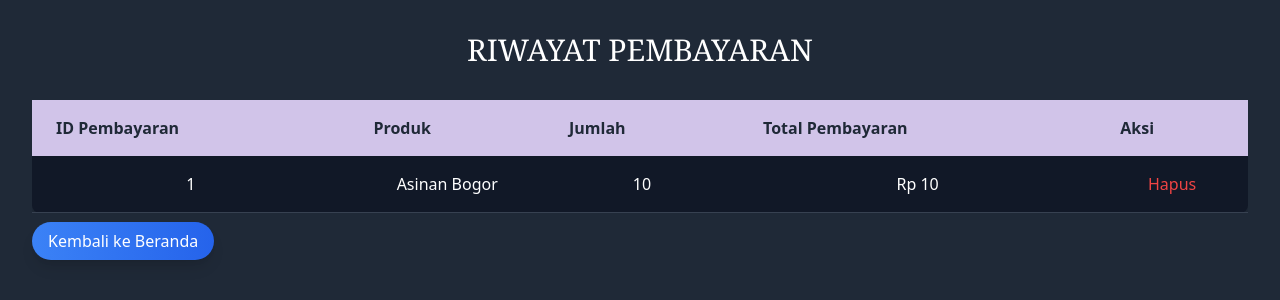
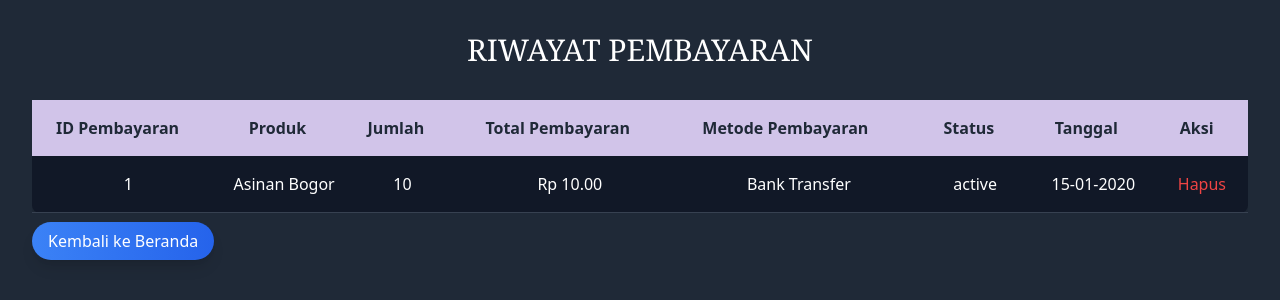
Before and after one commit to has-bogor/has-bogor, a Django app: page /pembayaran/history/ in a window 1280 px wide. Shown: the top 300 px of the page. Run offline with Django 5.2, Linux system fonts and the light colour scheme; data comes from the database, SQL or seed files in the repository; tables that the repository leaves empty hold one stand-in row (values such as "Sample post"); some libraries are stand-ins or nearby versions.

Commit message:
alhamdulillah letsgoooo

```diff
--- a/pembayaran/forms.py
+++ b/pembayaran/forms.py
@@ -5,3 +5,8 @@
     class Meta:
         model = Pembayaran
         fields = ['amount', 'payment_method', 'product', 'total_payment']
+        widgets = {
+            'amount': forms.NumberInput(attrs={'placeholder': 'Masukkan Jumlah'}),
+            'payment_method': forms.Select(attrs={'class': 'form-select'}),
+            'status': forms.TextInput(attrs={'readonly': 'readonly', 'class': 'form-input'}),
+        }
--- a/pembayaran/models.py
+++ b/pembayaran/models.py
@@ -1,9 +1,10 @@
+# pembayaran/models.py
 from django.db import models
 from penyimpanan.models import Katalog
 
 class Pembayaran(models.Model):
     id = models.AutoField(primary_key=True)
-    product = models.ForeignKey(Katalog, on_delete=models.CASCADE)  # Mengaitkan produk
+    product = models.ForeignKey(Katalog, on_delete=models.CASCADE)
     status = models.CharField(max_length=20, default='Success')
     created_at = models.DateTimeField(auto_now_add=True)
 
@@ -11,15 +12,14 @@
         ('bank_transfer', 'Bank Transfer'),
         ('credit_card', 'Credit Card'),
         ('e_wallet', 'E-Wallet'),
-        ('ovo', 'OVO'),               # Tambahkan pilihan baru sesuai form
-        ('gopay', 'GoPay'),           # Tambahkan pilihan baru sesuai form
-        ('dana', 'Dana'),             # Tambahkan pilihan baru sesuai form
-        ('linkaja', 'LinkAja'),       # Tambahkan pilihan baru sesuai form
+        ('ovo', 'OVO'),
+        ('gopay', 'GoPay'),
+        ('dana', 'Dana'),
+        ('linkaja', 'LinkAja'),
     ]
-
     payment_method = models.CharField(max_length=50, choices=PAYMENT_METHOD_CHOICES, default='bank_transfer')
-    amount = models.IntegerField()               # Jumlah produk yang dibeli
-    total_payment = models.IntegerField()        # Total pembayaran (jumlah x harga)
+    amount = models.IntegerField()
+    total_payment = models.IntegerField()
 
     def __str__(self):
         return f"Pembayaran untuk {self.product.nama} - Jumlah: {self.amount} ({self.status})"
--- a/pembayaran/templates/pembayaran/payment_history.html
+++ b/pembayaran/templates/pembayaran/payment_history.html
@@ -17,6 +17,9 @@
                     <th class="py-4 px-6 text-left text-gray-800">Produk</th>
                     <th class="py-4 px-6 text-left text-gray-800">Jumlah</th>
                     <th class="py-4 px-6 text-left text-gray-800">Total Pembayaran</th>
+                    <th class="py-4 px-6 text-left text-gray-800">Metode Pembayaran</th>
+                    <th class="py-4 px-6 text-left text-gray-800">Status</th>
+                    <th class="py-4 px-6 text-left text-gray-800">Tanggal</th>
                     <th class="py-4 px-6 text-left text-gray-800">Aksi</th>
                 </tr>
             </thead>
@@ -26,22 +29,24 @@
                         <td class="py-4 text-center text-white">{{ payment.id }}</td>
                         <td class="py-4 text-center text-white">{{ payment.product }}</td>
                         <td class="py-4 text-center text-white">{{ payment.amount }}</td>
-                        <td class="py-4 text-center text-white">Rp {{ payment.total_payment }}</td> <!-- Pastikan format jumlah dua desimal -->
+                        <td class="py-4 text-center text-white">Rp {{ payment.total_payment|floatformat:2 }}</td>
+                        <td class="py-4 text-center text-white">{{ payment.get_payment_method_display }}</td>
+                        <td class="py-4 text-center text-white">{{ payment.status }}</td>
+                        <td class="py-4 text-center text-white">{{ payment.created_at|date:"d-m-Y" }}</td>
                         <td class="py-4 text-center">
                             <a href="{% url 'pembayaran:delete_payment' payment.id %}" class="text-red-500 hover:underline">Hapus</a>
                         </td>
                     </tr>
                 {% empty %}
                     <tr>
-                        <td colspan="5" class="py-4 text-center text-white">Tidak ada pembayaran yang ditemukan.</td>
+                        <td colspan="8" class="py-4 text-center text-white">Tidak ada pembayaran yang ditemukan.</td>
                     </tr>
                 {% endfor %}
             </tbody>
         </table>
     </div>
-        <a href="{% url 'authentication:home' %}" class="bg-gradient-to-r from-blue-500 to-blue-600 text-white py-2 px-4 rounded-full shadow-lg transition-all hover:bg-gradient-to-l hover:from-blue-600 hover:to-blue-700">
-            Kembali ke Beranda
-        </a>
-    </div>
+    <a href="{% url 'authentication:home' %}" class="bg-gradient-to-r from-blue-500 to-blue-600 text-white py-2 px-4 rounded-full shadow-lg transition-all hover:bg-gradient-to-l hover:from-blue-600 hover:to-blue-700">
+        Kembali ke Beranda
+    </a>
 </body>
 </html>
--- a/pembayaran/views.py
+++ b/pembayaran/views.py
@@ -1,3 +1,4 @@
+# pembayaran/views.py
 from django.shortcuts import render, redirect, get_object_or_404
 from .models import Pembayaran
 from penyimpanan.models import Katalog
@@ -10,24 +11,30 @@
     if request.method == 'POST':
         form = PaymentForm(request.POST)
         if form.is_valid():
+            # Buat instance pembayaran tanpa menyimpan ke database terlebih dahulu
             payment = form.save(commit=False)
-            payment.total_amount = form.cleaned_data['amount']
-            payment.save()
+            # Hitung total_payment sebagai jumlah x harga produk
+            payment.total_payment = form.cleaned_data['amount'] * form.cleaned_data['product'].harga
+            payment.save()  # Simpan pembayaran
+
             print(f"Payment created with ID: {payment.id}")
+            messages.success(request, 'Pembayaran berhasil dibuat.')
 
-            request.session['product_id'] = payment.product.id
-            request.session['amount'] = float(payment.total_amount)
+            # Bersihkan sesi setelah pembuatan
+            request.session.pop('product_id', None)
+            request.session.pop('amount', None)
 
-            # Redirect dengan menyertakan `payment_id` yang benar
+            # Arahkan ke halaman riwayat pembayaran
             return redirect('pembayaran:update_payment', payment_id=payment.id)
 
         else:
             print("Form is not valid:", form.errors)
-            messages.error(request, 'Please correct the errors below.')
+            messages.error(request, 'Mohon perbaiki kesalahan berikut.')
     else:
         form = PaymentForm()
 
-    produk_list = Katalog.objects.all()  # Ambil dari wishlist
+    # Mengambil daftar produk
+    produk_list = Katalog.objects.all()
     return render(request, 'pembayaran/create_payment.html', {
         'form': form,
         'produk_list': produk_list
@@ -39,29 +46,28 @@
 
 def update_payment(request, payment_id):
     payment = get_object_or_404(Pembayaran, id=payment_id)
-
     form = PaymentForm(instance=payment)
 
     if request.method == 'POST':
         form = PaymentForm(request.POST, instance=payment)
         if form.is_valid():
+            # Update total_payment berdasarkan jumlah terbaru dan harga produk
+            payment.total_payment = form.cleaned_data['amount'] * form.cleaned_data['product'].harga
+            payment.save()
+            messages.success(request, 'Pembayaran berhasil diperbarui.')
 
-            payment.total_amount += form.cleaned_data['amount']
-            payment.save()
-            messages.success(request, 'Payment updated successfully.')
-
+            # Bersihkan sesi setelah pembaruan
             request.session.pop('product_id', None)
             request.session.pop('amount', None)
             return redirect('pembayaran:payment_history')
 
     return render(request, 'pembayaran/update_payment.html', {'form': form, 'payment': payment})
 
-
 def delete_payment(request, payment_id):
     payment = get_object_or_404(Pembayaran, id=payment_id)
     if request.method == 'POST':
         payment.delete()
-        messages.success(request, 'Payment deleted successfully.')
+        messages.success(request, 'Pembayaran berhasil dihapus.')
         return redirect('pembayaran:payment_history')
 
     return render(request, 'pembayaran/delete_payment.html', {'payment': payment})
```
Also changed, not shown: pembayaran/templates/pembayaran/create_payment.html (+21 -18 lines).
